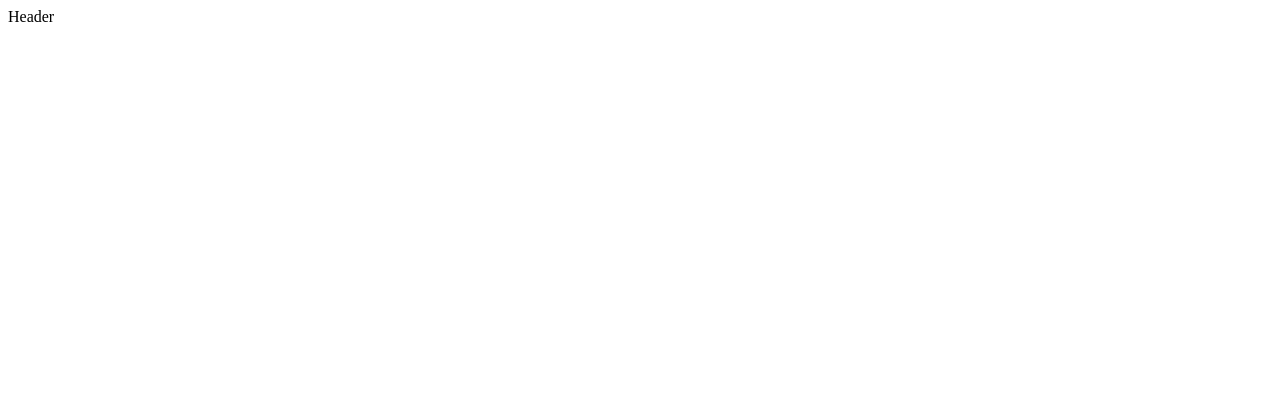
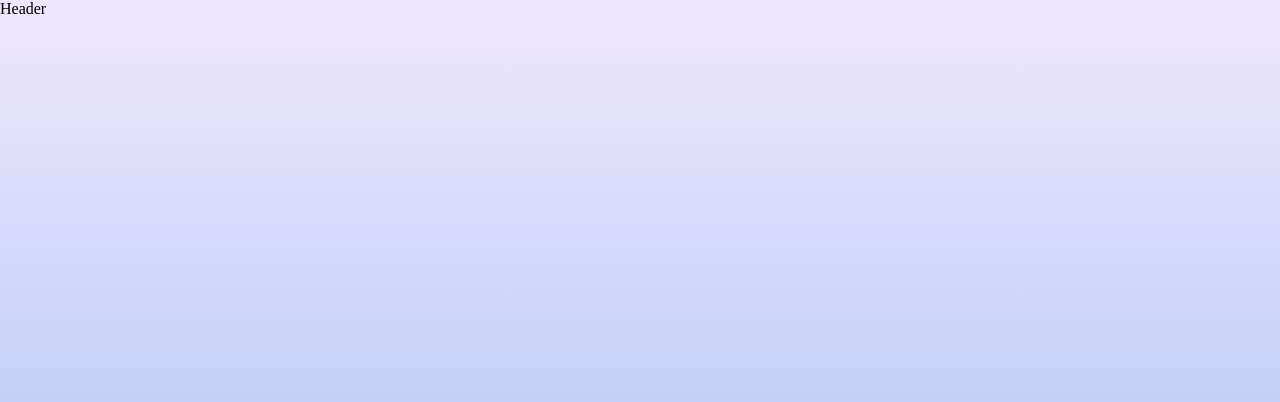
Before and after one commit to mayankbohra/CrowdFunding, a Next.js app in the folder crowdfunding/: page / in a window 1280 px wide. Shown: the top 402 px of the page. Built offline with nearby package versions, Linux system fonts and the light colour scheme.

Commit message:
add theme toggle feature

```diff
--- a/crowdfunding/components/layout/Layout.js
+++ b/crowdfunding/components/layout/Layout.js
@@ -1,14 +1,40 @@
-import React from 'react';
+import { useState, createContext } from 'react';
+import styled, { ThemeProvider, createGlobalStyle } from 'styled-components';
 
 import Header from './Header';
+import themes from './themes';
 
-const Layout = ({children}) => {
+const Layout = ({ children }) => {
+  const [theme, setTheme] = useState('light');
+
+  const changeTheme = () => {
+    setTheme(theme == "light" ? "dark" : "light");
+  };
+
   return (
-    <div>
-      <Header />
-      {children}
-    </div>
+    <ThemeProvider theme={themes[theme]}>
+      <LayoutWrapper onClick={changeTheme}>
+        <GlobalStyle />
+        <Header />
+        {children}
+      </LayoutWrapper>
+    </ThemeProvider>
   )
 }
 
+const GlobalStyle = createGlobalStyle`
+    body {
+        margin: 0;
+        padding: 0;
+        overflow-x: hidden;
+    }
+`;
+
+const LayoutWrapper = styled.div`
+  min-height: 100vh;
+  background-color: ${(props) => props.theme.bgColor};
+  background-image: ${(props) => props.theme.bgImage};
+  color: ${(props) => props.theme.color};
+`;
+
 export default Layout
--- a/crowdfunding/components/layout/Theme.js
+++ /dev/null
@@ -1,11 +0,0 @@
-import React from 'react'
-
-const Theme = () => {
-  return (
-    <div>
-
-    </div>
-  )
-}
-
-export default Theme
--- /dev/null
+++ b/crowdfunding/components/layout/themes.js
@@ -0,0 +1,22 @@
+const light = {
+  color: "#000",
+  bgColor: '#efe7fd',
+  bgImage: 'linear-gradient(180deg, #efe7fd 0%, #bdccf7 60%)',
+  bgDiv: '#fff',
+  bgSubDiv: '#efe7fd'
+}
+
+const dark = {
+  color: '#fff',
+  bgColor: '#923cb5',
+  bgImage: 'linear-gradient(180deg, #2f0f3d 5%, #000000 90%)',
+  bgDiv: 'black',
+  bgSubDiv: 'rgb(33, 36, 41)'
+}
+
+const themes = {
+  light: light,
+  dark: dark,
+}
+
+export default themes;
```
Also changed, not shown: 1 other file (tests, documents, lock files or other folders).
